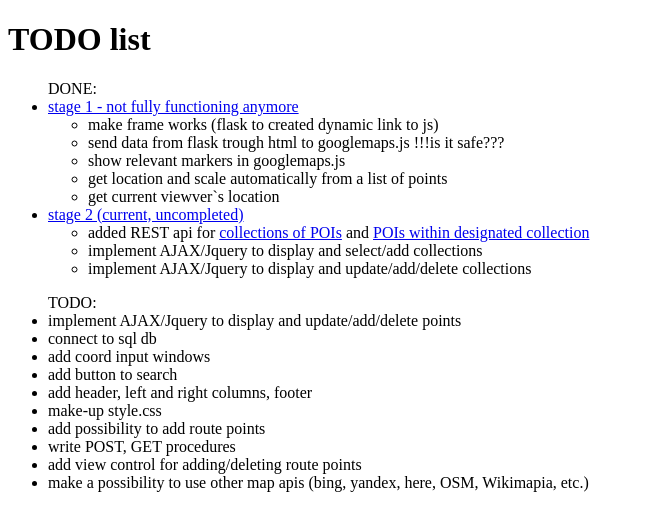
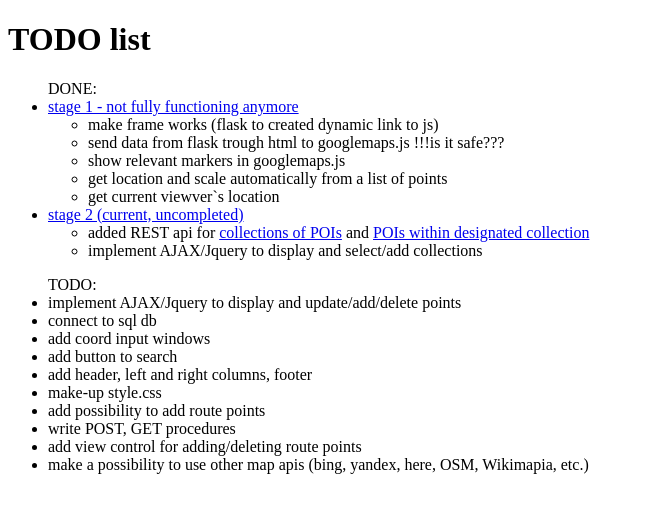
Before and after one commit to vad2der/Flask_training, a Flask app: page /todo in a window 1280 px wide. Shown: the top 518 px of the page, without its empty margins (0-645 px from the left). Run offline with Flask 2, Linux system fonts and the light colour scheme; some libraries are stand-ins or nearby versions.

Commit message:
refractoring

```diff
--- a/main.py
+++ b/main.py
@@ -2,7 +2,7 @@
 training on Flask
 """
 
-from flask import Flask, request, render_template, flash, url_for
+from flask import Flask, request, render_template, flash, url_for, jsonify
 import random
 from flask_restful import reqparse, abort, Api, Resource, fields
 
@@ -133,7 +133,7 @@ def out(service, methods=['GET', 'POST']):
 # if datatype = 'int' - explicitly cast it
 @app.route('/number/<int:num>')
 def number(num):
-    return 'You have entered number{}'. format(str(num))
+    return 'You have entered number {}'. format(str(num))
 
 
 def getPoiList():
@@ -154,6 +154,10 @@ def stage02():
     poi_list = ctp.randomPOIlist()
     return render_template('stage02.html', name='stage02')
 
+#test custom rest api
+@app.route('/test')
+def test():
+    return jsonify(name="Olga", nickname="Hare", attribute1='sweet', attributr2='sexy')
 
 # map page
 @app.route('/<name>', methods=['GET', 'POST'])
@@ -175,7 +179,7 @@ parser = reqparse.RequestParser()
 post_parser = reqparse.RequestParser()
 # parser.add_argument('the_collection')
 
-api.add_resource(Collection, '/api/collections/',  '/api/collections/<new_collection>')
+api.add_resource(Collection, '/api/collections/')
 api.add_resource(POIs, '/api/pois/<the_collection>')
 
 
--- a/static/collections.js
+++ b/static/collections.js
@@ -71,7 +71,7 @@ $(function (){
 			}
 		});
 	};
-	$('#collections').click(updatePOIList);
+	$('#collections').change(updatePOIList);
 
 	// delete collection
 	 $('#del-collection').click('click', function() {
--- a/templates/todo.html
+++ b/templates/todo.html
@@ -23,7 +23,6 @@
 			    <ul>
 					<li>added REST api for <a href="api/collections">collections of POIs</a> and <a href="api/pois/collection 1">POIs within designated collection </a></li>
 					<li>implement AJAX/Jquery to display and select/add collections</li>
-					<li>implement AJAX/Jquery to display and update/add/delete collections</li>
 				</ul>
 			</li>
 			</ul>
```
